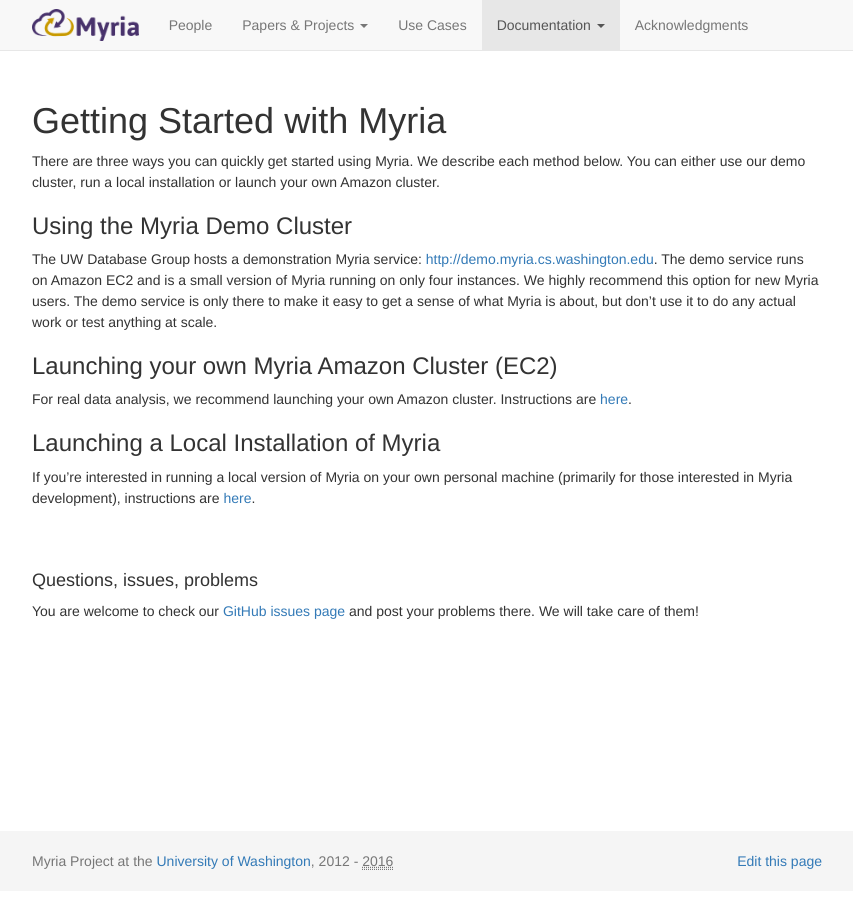
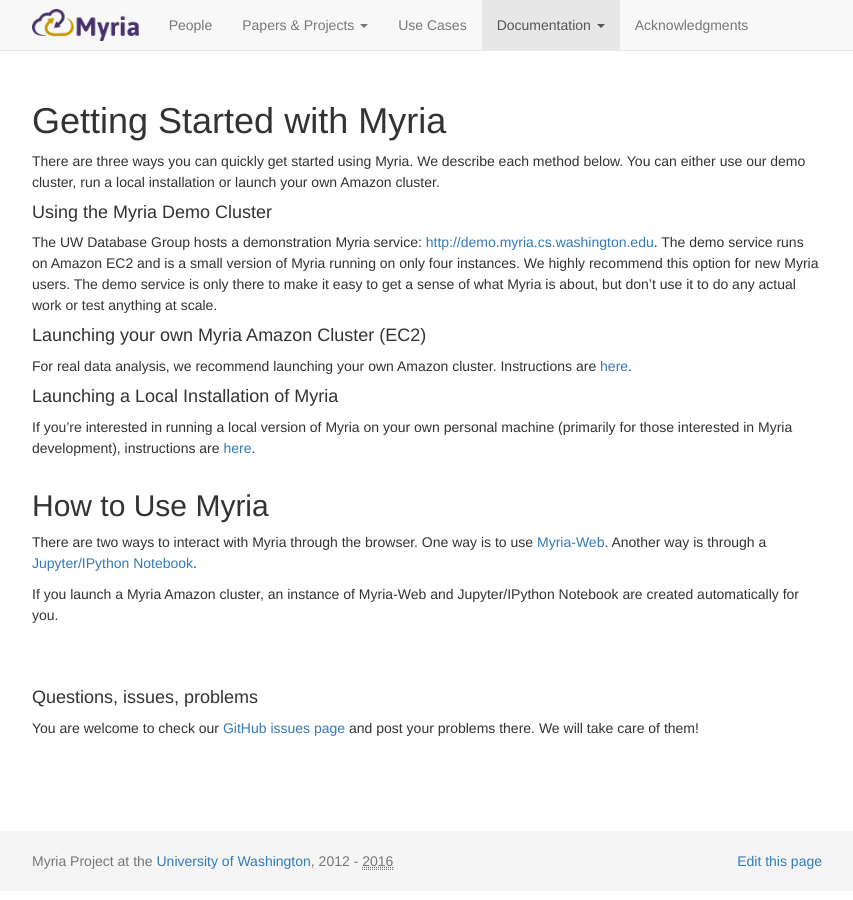
Before and after one commit to uwescience/myria-website, a Jekyll site: the page built from docs/index.markdown, in a window 1280 px wide. Shown: the whole page, without its empty margins (213-1066 px from the left). Built offline with Jekyll 4.4.1, drawn with Linux system fonts in a browser that asks for light colours; nearby versions of some CDN libraries; Markdown is read by kramdown in place of the engine named in the settings.

Commit message:
get started more info

```diff
--- a/docs/index.markdown
+++ b/docs/index.markdown
@@ -10,18 +10,23 @@
 There are three ways you can quickly get started using Myria. We describe each method below. You can either use our demo cluster, run a local installation or
 launch your own Amazon cluster.
 
-### Using the Myria Demo Cluster
-
+#### Using the Myria Demo Cluster
 The UW Database Group hosts a demonstration Myria service: <http://demo.myria.cs.washington.edu>.
 The demo service runs on Amazon EC2 and is a small version of Myria running on only four instances. We highly recommend this option for new Myria users.
 The demo service is only there to make it easy to get a sense of what Myria is about, but don't use it to do any actual work
 or test anything at scale.
 
-### Launching your own Myria Amazon Cluster (EC2)
+#### Launching your own Myria Amazon Cluster (EC2)
 For real data analysis, we recommend launching your own Amazon cluster. Instructions are [here](myria-ec2).
 
-### Launching a Local Installation of Myria
+#### Launching a Local Installation of Myria
 If you're interested in running a local version of Myria on your own personal machine (primarily for those interested in Myria development), instructions are [here](myriax/).
+
+## How to Use Myria
+There are two ways to interact with Myria through the browser. One way is to use [Myria-Web](myria-web-page). Another way is through a [Jupyter/IPython Notebook](myria-python).
+
+If you launch a Myria Amazon cluster, an instance of Myria-Web and Jupyter/IPython Notebook are created automatically for you.
+
 
 <br>
 <br>
```
Also changed, not shown: docs/myria-web-page.md (renamed from docs/myria-web.md).
